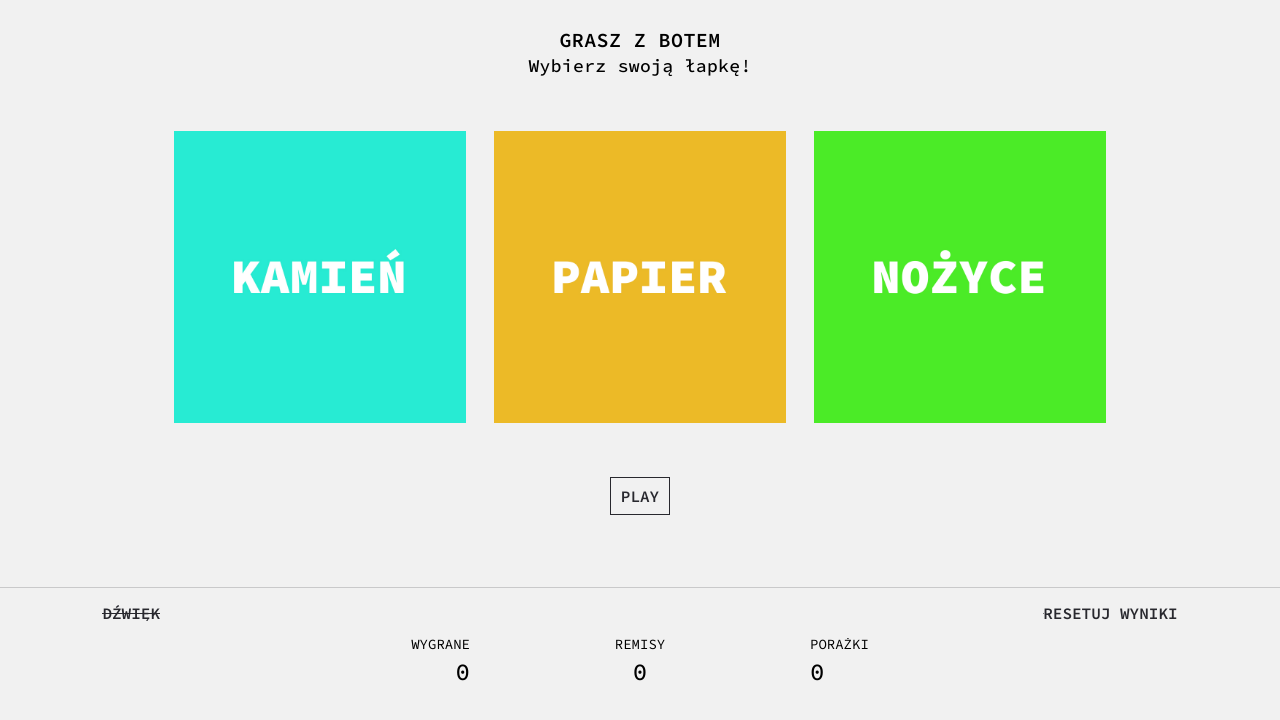
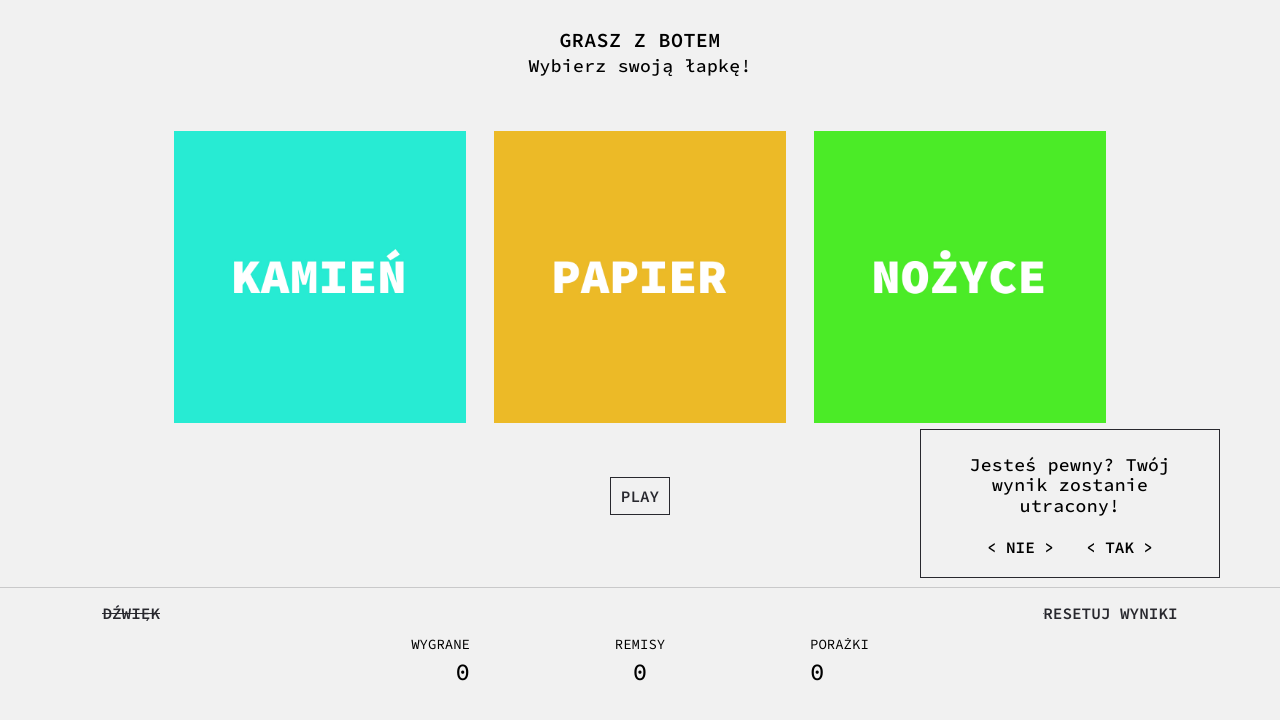
Before and after one commit to dobijaw/3po3, a website built with webpack: page src/html/index.html in a window 1280 px wide. Both pictures are taken after a click on the button "RESETUJ WYNIKI". Shown: the part 162-882 px from the top of the page. Built offline with nearby package versions, Linux system fonts and the light colour scheme; files whose address does not match are found by name.

Commit message:
add popup if reset is accepted

```diff
--- a/src/html/index.html
+++ b/src/html/index.html
@@ -55,15 +55,15 @@
         <div class="summary__scoreboard">
           <section class="summary__box summary__box--to-right">
             <h3 class="summary__type">Wygrane</h3>
-            <span class="summary__score" data-type="wins">120</span>
+            <span class="summary__score" data-type="wins">0</span>
           </section>
           <section class="summary__box summary__box--center">
             <h3 class="summary__type">Remisy</h3>
-            <span class="summary__score" data-type="draws">120</span>
+            <span class="summary__score" data-type="draws">0</span>
           </section>
           <section class="summary__box summary__box--to-left">
             <h3 class="summary__type">Porażki</h3>
-            <span class="summary__score" data-type="losses">120</span>
+            <span class="summary__score" data-type="losses">0</span>
           </section>
         </div>
       </section>
@@ -75,6 +75,17 @@
       </div>
       <div class="footer__col">
         <button id="reset" class="btn btn--noborder">resetuj wyniki</button>
+        <div class="popup">
+          <p class="copy popup__copy">Jesteś pewny? Twój wynik zostanie utracony!</p>
+          <div class="popup__btns">
+            <div class="popup__btn-container">
+              <button class="popup__btn" data-btn="no">&#60; nie &#62;</button>
+            </div>
+            <div class="popup__btn-container">
+              <button class="popup__btn" data-btn="yes">&#60; tak &#62;</button>
+            </div>
+          </div>
+        </div>
       </div>
     </footer>
   </div>
--- a/src/js/base.js
+++ b/src/js/base.js
@@ -2,11 +2,14 @@ const DOMelements = {
     symbols: [...document.querySelectorAll('.board__box')],
     playBtn: document.querySelector('#play'),
     reset: document.querySelector('#reset'),
-    summaryScore: [...document.querySelectorAll('.summary__score')]
+    summaryScore: [...document.querySelectorAll('.summary__score')],
+    popup: document.querySelector('.popup'),
+    popupBtns: [...document.querySelectorAll('.popup__btn')]
 }
 
 const DOMclasses = {
     symbolActive: 'board__box--active',
+    popupActive: 'popup--active',
 }
 
 export {
--- a/src/js/index.js
+++ b/src/js/index.js
@@ -5,7 +5,8 @@ import {
     resetStateChoice
 } from './state';
 import {
-    DOMelements
+    DOMelements,
+    DOMclasses
 } from './base';
 
 import playerChoiceView from './view/playerChoiceView';
@@ -25,14 +26,19 @@ const init = () => {
 
 init();
 
+
 DOMelements.symbols.forEach((box, index, arr) => box.addEventListener('click', ({
     currentTarget
 }) => {
+    if (state.isPopupOpen) return;
+
     playerChoiceView(currentTarget, index, arr);
     new PlayerChoice(currentTarget);
 }));
 
 DOMelements.playBtn.addEventListener('click', () => {
+    if (state.isPopupOpen) return;
+
     new AIChoice();
     const winner = new Winner();
     const scoreStatus = winner.checkStatusWin();
@@ -45,6 +51,17 @@ DOMelements.playBtn.addEventListener('click', () => {
     console.log(state);
 })
 
+
 DOMelements.reset.addEventListener('click', () => {
-    init();
+    DOMelements.popup.classList.add(DOMclasses.popupActive);
+    state.isPopupOpen = true;
+
+    DOMelements.popupBtns.forEach(btn => btn.addEventListener('click', () => {
+        DOMelements.popup.classList.remove(DOMclasses.popupActive);
+        state.isPopupOpen = false;
+
+        if (btn.dataset.btn === 'no') return;
+        init();
+
+    }))
 })
--- a/src/js/state.js
+++ b/src/js/state.js
@@ -6,7 +6,8 @@ const state = {
         wins: 0,
         draws: 0,
         losses: 0
-    }
+    },
+    isPopupOpen: false
 }
 
 const resetStateChoice = () => {
--- a/src/js/view/resetUI.js
+++ b/src/js/view/resetUI.js
@@ -2,6 +2,9 @@ import {
     DOMelements,
     DOMclasses
 } from '../base';
+import {
+    state
+} from '../state';
 
 const resetBoxUI = () => {
     DOMelements.symbols.forEach(box => {
@@ -15,6 +18,8 @@ const resetUI = () => {
     DOMelements.summaryScore.forEach(score => {
         score.textContent = 0;
     });
+
+    state.isPopupOpen = false;
 }
 
 export {
--- /dev/null
+++ b/src/scss/components/_popup.scss
@@ -0,0 +1,37 @@
+.popup {
+    display: none;
+    position: fixed;
+    bottom: 60px;
+    right: 60px;
+    border: 1px solid $dark-color;
+    padding: 20px;
+    max-width: 300px;
+    z-index: 2;
+
+    &--active {
+        display: block;
+    }
+
+    &__btns {
+        display: flex;
+        justify-content: center;
+    }
+
+    &__btn-container {
+        padding: 20px 10px 0;
+    }
+
+    &__btn {
+        background: none;
+        border: 0;
+        font-weight: 600;
+        font-size: 16px;
+        text-transform: uppercase;
+        cursor: pointer;
+        transition: opacity .25s ease-in-out;
+
+        &:hover {
+            opacity: .5;
+        }
+    }
+}
--- a/src/scss/index.scss
+++ b/src/scss/index.scss
@@ -13,3 +13,4 @@
 @import 'components/summary';
 @import 'components/board';
 @import 'components/main';
+@import 'components/popup';
```
